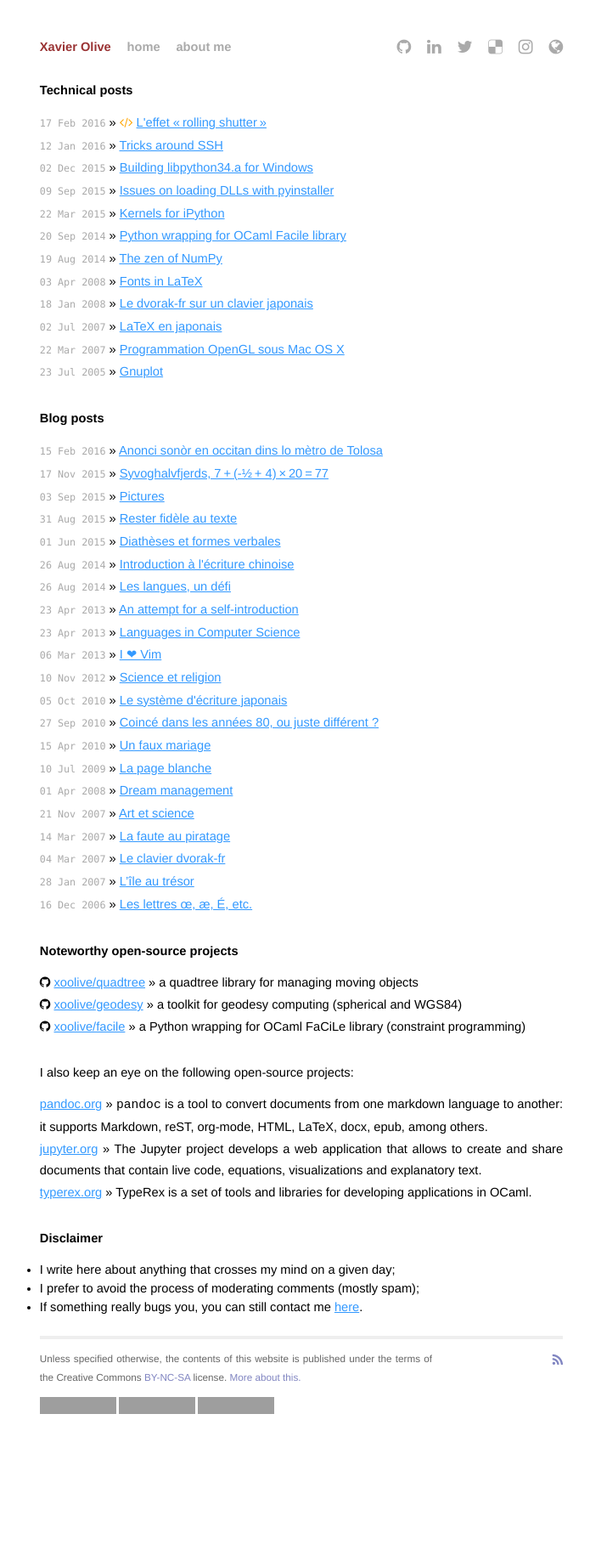
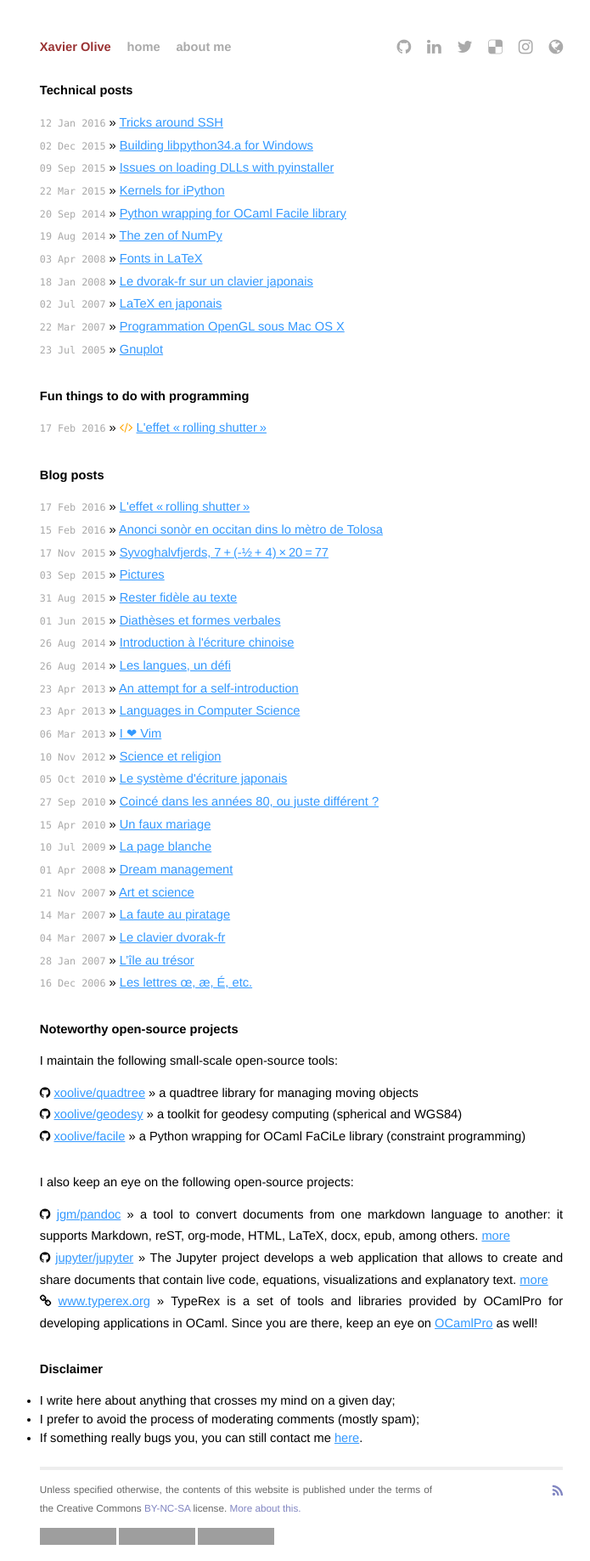
Before and after one commit to xoolive/xoolive.github.io, a Jekyll site: the page built from _pages/index.html, in a window 1280 px wide. Shown: the whole page at 85% size, without its empty margins (285-980 px from the left). Built offline with Jekyll 4.4.1, drawn with Linux system fonts in a browser that asks for light colours; nearby versions of some CDN libraries; before the commit the page ends 1683 px from its top, so only the background shows below that; grey boxes are pictures that could not be loaded.

Commit message:
Update layout and contents in index.html

```diff
--- a/_pages/index.html
+++ b/_pages/index.html
@@ -11,10 +11,18 @@
   {% for post in site.posts %}
       {% if post.tags[0] == "technical" %}
       <li><span>{{ post.date | date_to_string }}</span> &raquo;
-        {% if post.tags[1] == "notebook" %}
+      <a href="{{ post.url }}">{{ post.title }}</a></li>
+      {% endif %}
+  {% endfor %}
+  </ul>
+
+  <h1>Fun things to do with programming</h1>
+  <ul class="posts">
+  {% for post in site.posts %}
+      {% if post.tags[0] == "notebook" %}
+      <li><span>{{ post.date | date_to_string }}</span> &raquo;
         <i class="fa fa-code" style="color: #ffa500"></i>
-        {% endif %}
-      <a href="{{ post.url }}">{{ post.title }}</a></li>
+        <a href="{{ post.url }}">{{ post.title }}</a></li>
       {% endif %}
   {% endfor %}
   </ul>
@@ -29,6 +37,7 @@
   </ul>
 
   <h1>Noteworthy open-source projects</h1>
+  <p>I maintain the following small-scale open-source tools:</p>
   <ul class="posts">
       <li><i class="fa fa-github"></i>
           <a href="https://github.com/xoolive/quadtree/">xoolive/quadtree</a> »
@@ -43,16 +52,21 @@
 
   <p>I also keep an eye on the following open-source projects:</p>
   <ul class="posts">
-      <li><a href="http://pandoc.org/">pandoc.org</a> » <code>pandoc</code> is
+      <li><i class="fa fa-github"></i>
+          <a href="https://github.com/jgm/pandoc/">jgm/pandoc</a> »
           a tool to convert documents from one markdown language
           to another: it supports Markdown, reST, org-mode, HTML, LaTeX, docx,
-          epub, among others.</li>
-      <li><a href="http://jupyter.org/">jupyter.org</a> » The Jupyter project
-          develops a web application that allows to create and share
-          documents that contain live code, equations, visualizations and
-          explanatory text.</li>
-      <li><a href="http://www.typerex.org/">typerex.org</a> » TypeRex is a set
-          of tools and libraries for developing applications in OCaml.</li>
+          epub, among others. <a href="http://www.pandoc.org">more</a></li>
+      <li><i class="fa fa-github"></i>
+          <a href="https://github.com/jupyter/jupyter/">jupyter/jupyter</a> »
+          The Jupyter project develops a web application that allows to create
+          and share documents that contain live code, equations, visualizations
+          and explanatory text. <a href="http://www.jupyter.org">more</a></li>
+      <li><i class="fa fa-link"></i>
+          <a href="https://www.typerex.org/">www.typerex.org</a> » TypeRex is a set
+          of tools and libraries provided by OCamlPro for developing
+          applications in OCaml. Since you are there, keep an eye on
+          <a href="http://www.ocamlpro.com/">OCamlPro</a> as well!</li>
   </ul>
 
   <h1>Disclaimer</h1>
```
Also changed, not shown: _posts/2016-02-17-l-effet-rolling-shutter.md (+1 -1 lines).
